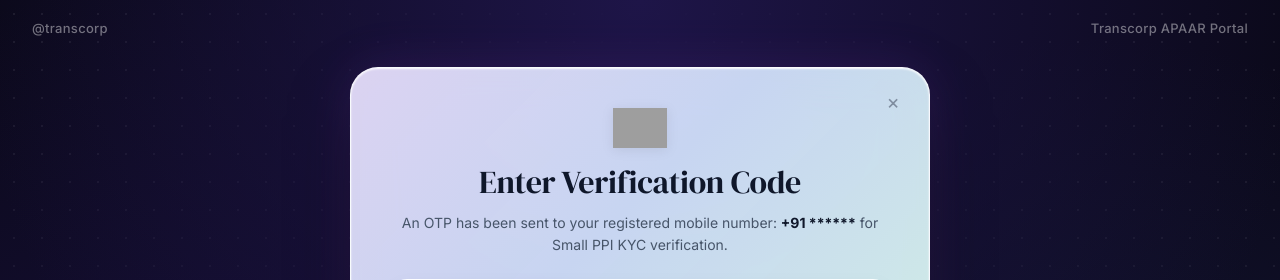
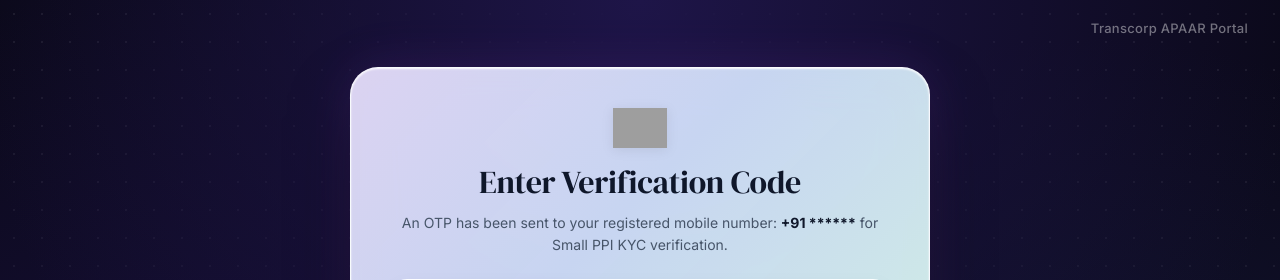
Before and after one commit to tc-vikesh/appar-portal, a Django app: template templates/portal/otp.html in a window 1280 px wide. Shown: the top 280 px of the page. Run offline with Django 5.2, Linux system fonts and the light colour scheme; the template is opened without the code that fills it, so the values that code supplies are empty; some web fonts are replaced; grey boxes are pictures that could not be loaded.

Commit message:
Remove top-left @transcorp watermark and card close icon from portal forms

```diff
--- a/templates/portal/base.html
+++ b/templates/portal/base.html
@@ -96,7 +96,7 @@
             left: 0;
             width: 100%;
             display: flex;
-            justify-content: space-between;
+            justify-content: flex-end;
             padding: 0 32px;
             font-size: 13px;
             font-weight: 500;
@@ -130,29 +130,6 @@
             transition: var(--transition-smooth);
             animation: cardAppear 0.5s ease-out;
             z-index: 10;
-        }
-
-        .card-close-btn {
-            position: absolute;
-            top: 20px;
-            right: 22px;
-            width: 28px;
-            height: 28px;
-            display: flex;
-            align-items: center;
-            justify-content: center;
-            color: rgba(15, 23, 42, 0.4);
-            font-size: 20px;
-            line-height: 1;
-            cursor: pointer;
-            border-radius: 50%;
-            transition: var(--transition-smooth);
-            user-select: none;
-        }
-
-        .card-close-btn:hover {
-            color: #0f172a;
-            background: rgba(0, 0, 0, 0.05);
         }
 
         /* Typography */
@@ -572,13 +549,10 @@
 </head>
 <body>
     <div class="top-nav-bar">
-        <span>@transcorp</span>
         <span>Transcorp APAAR Portal</span>
     </div>
 
     <div class="glass-card">
-        <div class="card-close-btn" aria-label="Portal">×</div>
-
         <div class="brand-header">
             <div class="brand-logo-wrap">
                 <img src="https://transcorpint.com/assets/images/logo.png"
```
